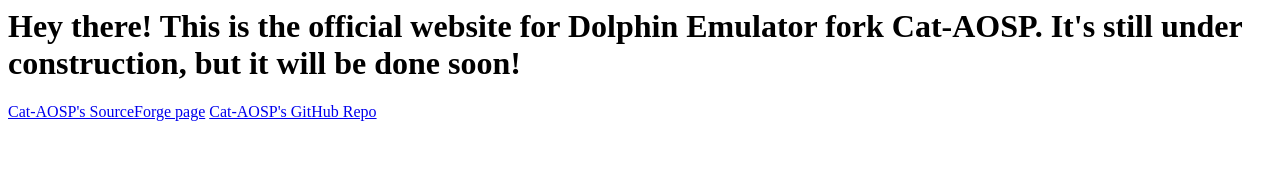
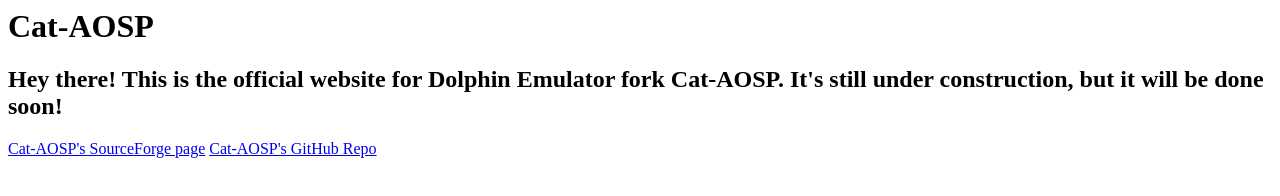
Before and after one commit to crakkocat/Cat-AOSP, a plain HTML site: page index.html in a window 1280 px wide. Drawn offline with Linux system fonts and the light colour scheme.

Commit message:
Update title and header in index.html

```diff
--- a/index.html
+++ b/index.html
@@ -1,5 +1,7 @@
 <body>
-<h1>Hey there! This is the official website for Dolphin Emulator fork Cat-AOSP. It's still under construction, but it will be done soon!</h1>
+  <title>Cat-AOSP</title>
+  <h1>Cat-AOSP</h1>
+<h2>Hey there! This is the official website for Dolphin Emulator fork Cat-AOSP. It's still under construction, but it will be done soon!</h2>
   <a href="https://cat-aosp.sourceforge.io">Cat-AOSP's SourceForge page</a>
   <a href="https://github.com/crakkocat/Cat-AOSP">Cat-AOSP's GitHub Repo</a>
 </body>
```
